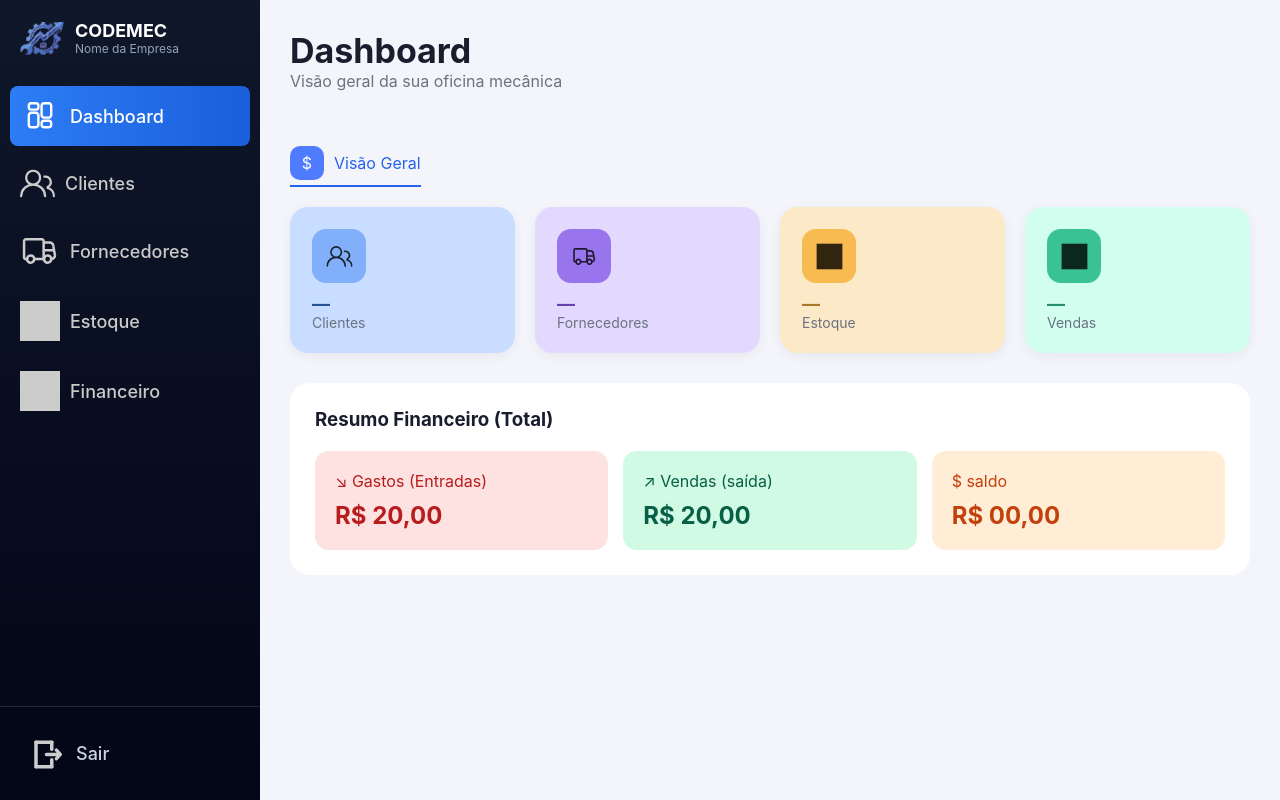
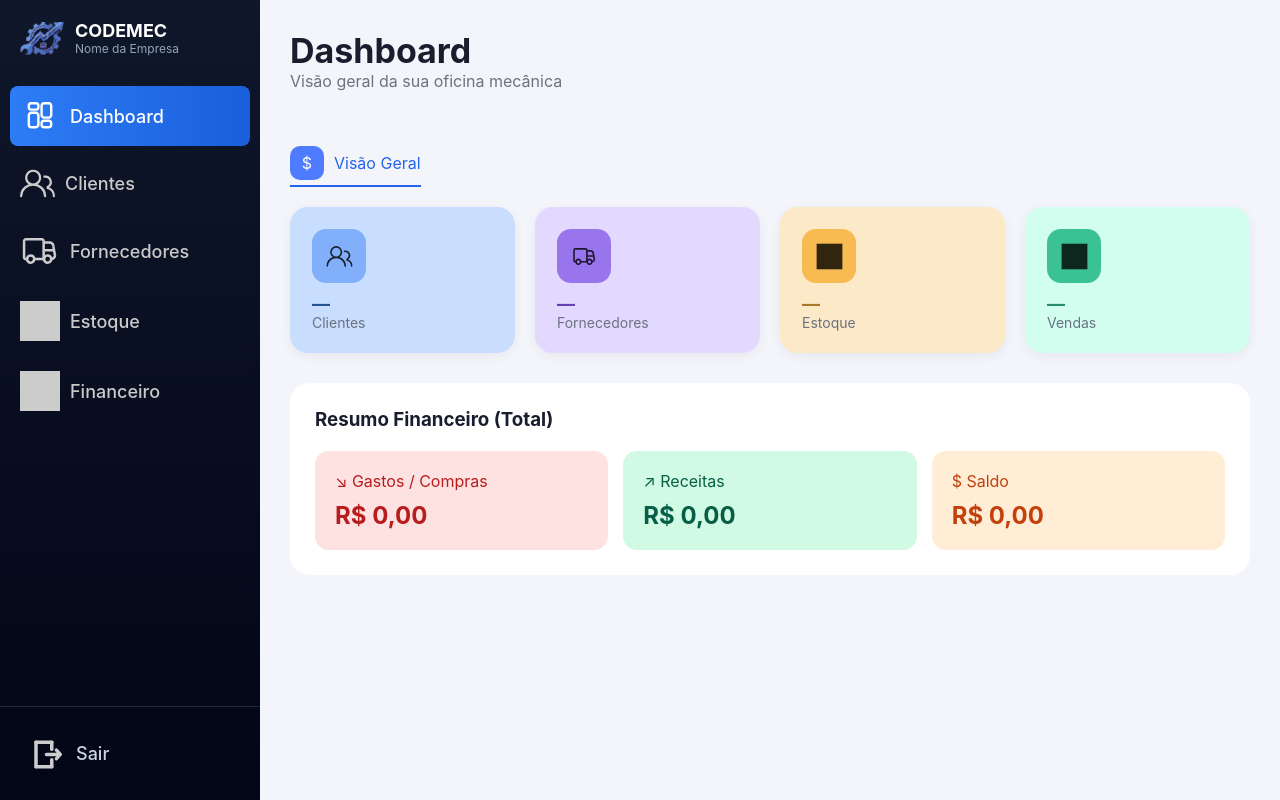
Before and after one commit to The-Saul/PI-Sistema-de-Gestao-para-Oficina-Mecanica, a React (Create React App) app in the folder frontend/: page / in a window 1280 px wide. Built offline with nearby package versions, Linux system fonts and the light colour scheme; no server answers; grey boxes are pictures that could not be loaded.

Commit message:
resumo financeiro do dashboard
resumo financeiro do dashboard agora linkado com o financeiro registrado no banco de dados.

```diff
--- a/frontend/src/pages/Dashboard.jsx
+++ b/frontend/src/pages/Dashboard.jsx
@@ -2,11 +2,11 @@ import { useState, useEffect } from "react";
 import Sidebar from "../components/Sidebar";
 import Header from "../components/Header";
 import Card from "../components/Card";
-import FinanceBox from "../components/FinanceBox";
 import { listarClientes } from "../services/clientesService";
 import { listarFornecedores } from "../services/fornecedoresService";
 import { listarProdutos } from "../services/produtosService";
 import { totalVendas } from "../services/financeiroService";
+import { listarMovimentacoes } from "../services/financeiroService";
 
 function Dashboard() {
   // ── Estado dos cards ──────────────────────────────────────
@@ -14,6 +14,9 @@ function Dashboard() {
   const [totalFornecedores, setTotalFornecedores] = useState("...");
   const [totalEstoque,           setTotalEstoque] = useState("...");
   const [totalVendasValor,   setTotalVendasValor] = useState("...");
+  const [totalEntradas,         setTotalEntradas] = useState(0);
+  const [totalSaidas,           setTotalSaidas]   = useState(0);
+  const [saldo,                 setSaldo]         = useState(0);
 
   // ── Busca os totais da API ────────────────────────────────
   useEffect(() => {
@@ -32,6 +35,14 @@ function Dashboard() {
     totalVendas()
       .then((val) => setTotalVendasValor(val))
       .catch(() => setTotalVendasValor("—"));
+
+    listarMovimentacoes({})
+      .then((res) => {
+        setTotalEntradas(res.total_entradas);
+        setTotalSaidas(res.total_saidas);
+        setSaldo(res.saldo);
+      })
+      .catch(() => {});
 
   }, []);
 
@@ -81,7 +92,23 @@ function Dashboard() {
           />
         </section>
 
-        <FinanceBox />
+        <section className="finance-box">
+          <h3>Resumo Financeiro (Total)</h3>
+          <div className="finance">
+            <div className="fin red">
+              <p>↘ Gastos / Compras</p>
+              <h2>R$ {totalSaidas.toLocaleString("pt-BR", { minimumFractionDigits: 2 })}</h2>
+            </div>
+            <div className="fin green">
+              <p>↗ Receitas</p>
+              <h2>R$ {totalEntradas.toLocaleString("pt-BR", { minimumFractionDigits: 2 })}</h2>
+            </div>
+            <div className="fin orange">
+              <p>$ Saldo</p>
+              <h2>R$ {saldo.toLocaleString("pt-BR", { minimumFractionDigits: 2 })}</h2>
+            </div>
+          </div>
+        </section>
       </main>
     </div>
   );
```
